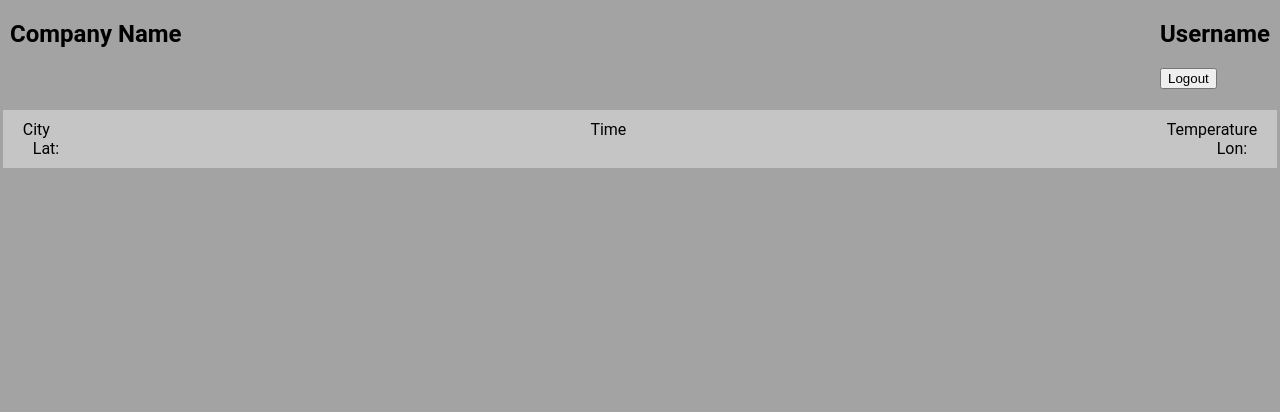
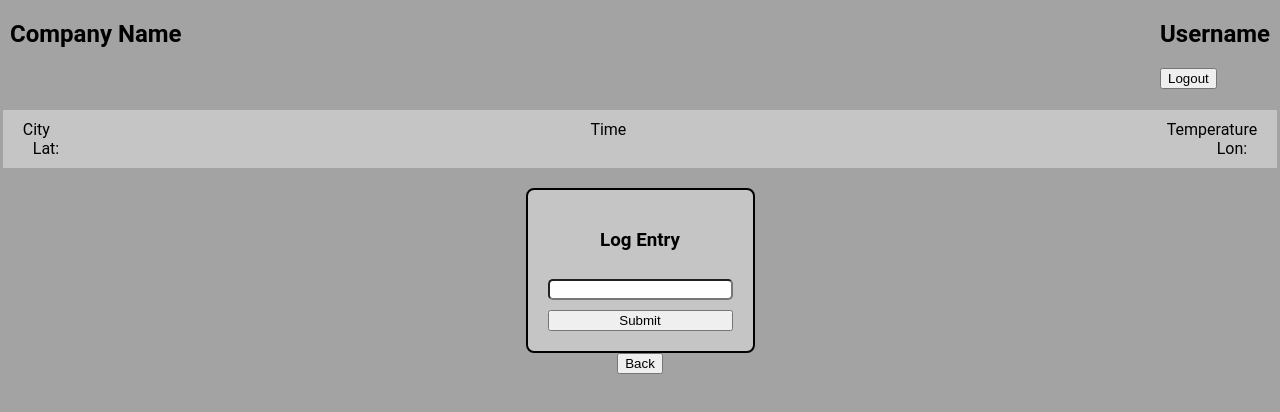
Before and after one commit to CognitivePrimate/gc-final-front-end, a React (Create React App) app: page /SubmitLogEntry in a window 1280 px wide. Shown: the top 412 px of the page. Built offline with nearby package versions, Linux system fonts and the light colour scheme; no server answers.

Commit message:
SubmitLogEntry started with route from Homescreen -AW

```diff
--- a/src/App.tsx
+++ b/src/App.tsx
@@ -41,6 +41,7 @@ import WeatherHeader from "./Components/WeatherHeader/weather-header";
 import Header from './Components/Header/header';
 import LoginScreen from './Components/LoginScreen/LoginScreen';
 import HomeScreen from './Components/HomeScreen/HomeScreen';
+import SubmitLogEntry from './Components/SubmitLogEntry/SubmitLogEntry';
 
 
 function App() {
@@ -49,7 +50,7 @@ function App() {
       <Router>
         <Header />
         <ItemContextProvider>
-          <WeatherHeader />
+          <WeatherHeader/>
         </ItemContextProvider>
 
         <Route path="/" exact>
@@ -60,6 +61,10 @@ function App() {
           <HomeScreen/>
         </Route>
 
+        <Route path="/SubmitLogEntry">
+          <SubmitLogEntry/>
+        </Route>
+
         </Router>
     </div>
   );
--- a/src/Components/HomeScreen/HomeScreen.tsx
+++ b/src/Components/HomeScreen/HomeScreen.tsx
@@ -1,3 +1,4 @@
+import { Link } from "react-router-dom";
 import "./HomeScreen.css";
 
 const HomeScreen = () => {
@@ -7,7 +8,7 @@ const HomeScreen = () => {
         <main className="home-screen-main">
             <div className="home-screen-container">
                 <section className="home-screen-options-volunteers home-screen-options-containers">
-                    <button className="home-screen-button">Submit Log Entry</button>
+                    <Link to="/SubmitLogEntry" className="home-screen-button"><button className="home-screen-button">Submit Log Entry</button></Link>
                     <button className="home-screen-button">Current Shift Log</button>
                     <button className="home-screen-button">Schedule</button>
                     <button className="home-screen-button">Submit Incident Report</button>
--- a/src/Components/LoginScreen/LoginScreen.css
+++ b/src/Components/LoginScreen/LoginScreen.css
@@ -1,11 +1,12 @@
 main.login-main {
     display: flex;
-    justify-content: center;
+    flex-direction: column;
+    align-items: center;
     margin-bottom: 20px;
 }
 
 main.login-main form.login-form{
-background: rgb(197, 197, 197);;
+background: rgb(197, 197, 197);
  border-style: solid;
  border-color: black;
  border-width: 2px;
--- /dev/null
+++ b/src/Components/SubmitLogEntry/SubmitLogEntry.css
@@ -0,0 +1,30 @@
+main.submit-log-entry-main {
+    display: flex;
+    flex-direction: column;
+    align-items: center;
+    margin-top: 20px;
+}
+
+main.submit-log-entry-main form.submit-log-entry-form {
+    border-style: solid;
+    border-color: black;
+    border-width: 2px;
+    border-radius: 8px;
+    background-color: rgb(197, 197, 197);
+    padding: 20px;
+}
+
+main.submit-log-entry-main h3.log-entry-title {
+    text-align: center;
+}
+
+
+main.submit-log-entry-main input.submit-log-entry-input{
+    border-radius: 5px;
+    margin: 10px 0;
+}
+
+main.submit-log-entry-main section.submit-log-info-section {
+    display: flex;
+    flex-direction: column;
+}
--- /dev/null
+++ b/src/Components/SubmitLogEntry/SubmitLogEntry.tsx
@@ -0,0 +1,24 @@
+import { Link } from "react-router-dom";
+import "./SubmitLogEntry.css";
+
+
+const SubmitLogEntry = () => {
+
+
+    return (
+        <main className="submit-log-entry-main">
+            <form action="submit" className="submit-log-entry-form">
+                <div>
+                <h3 className="log-entry-title">Log Entry</h3>
+                </div>
+                <section className="submit-log-info-section">
+                    <input type="text" className="submit-log-entry-input"/>
+                    <button>Submit</button>
+                </section>
+            </form>
+            <Link to="/HomeScreen"><button>Back</button></Link>
+        </main>
+    )
+}
+
+export default SubmitLogEntry;
```
Also changed, not shown: src/Components/LoginScreen/LoginScreen.tsx (+9 -0 lines).
